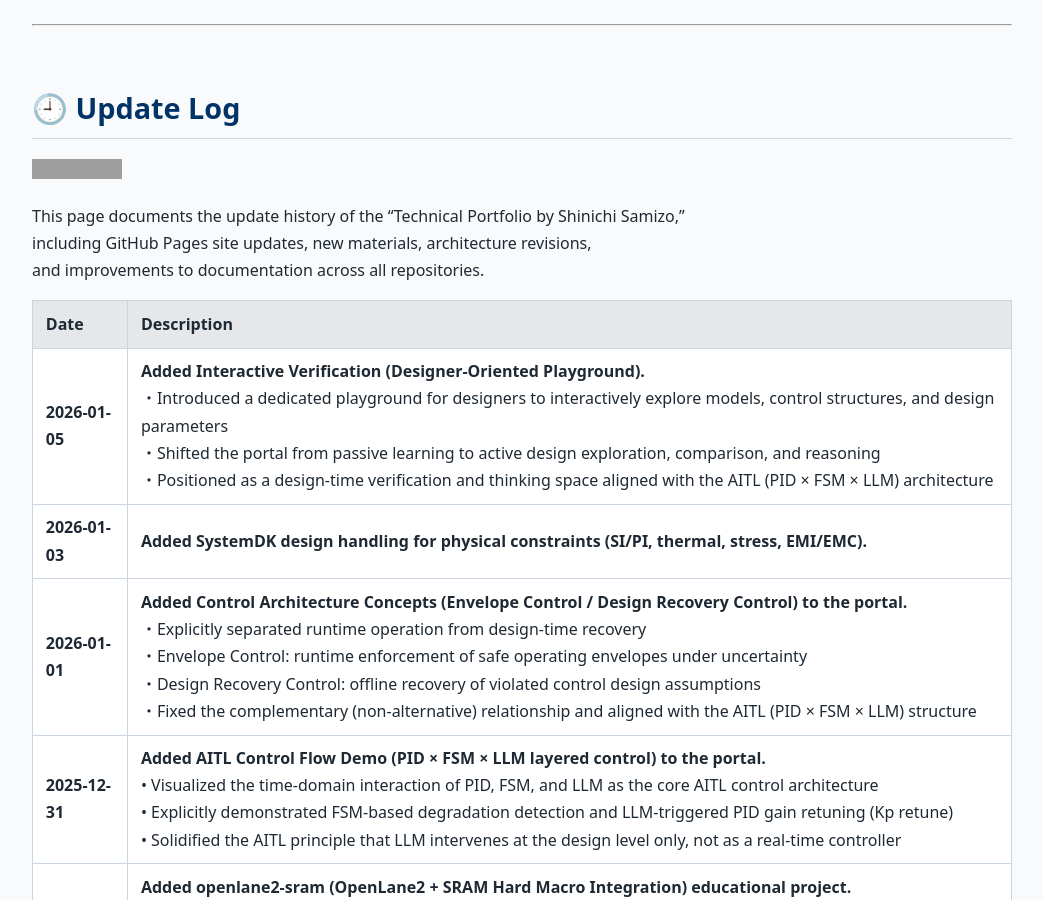
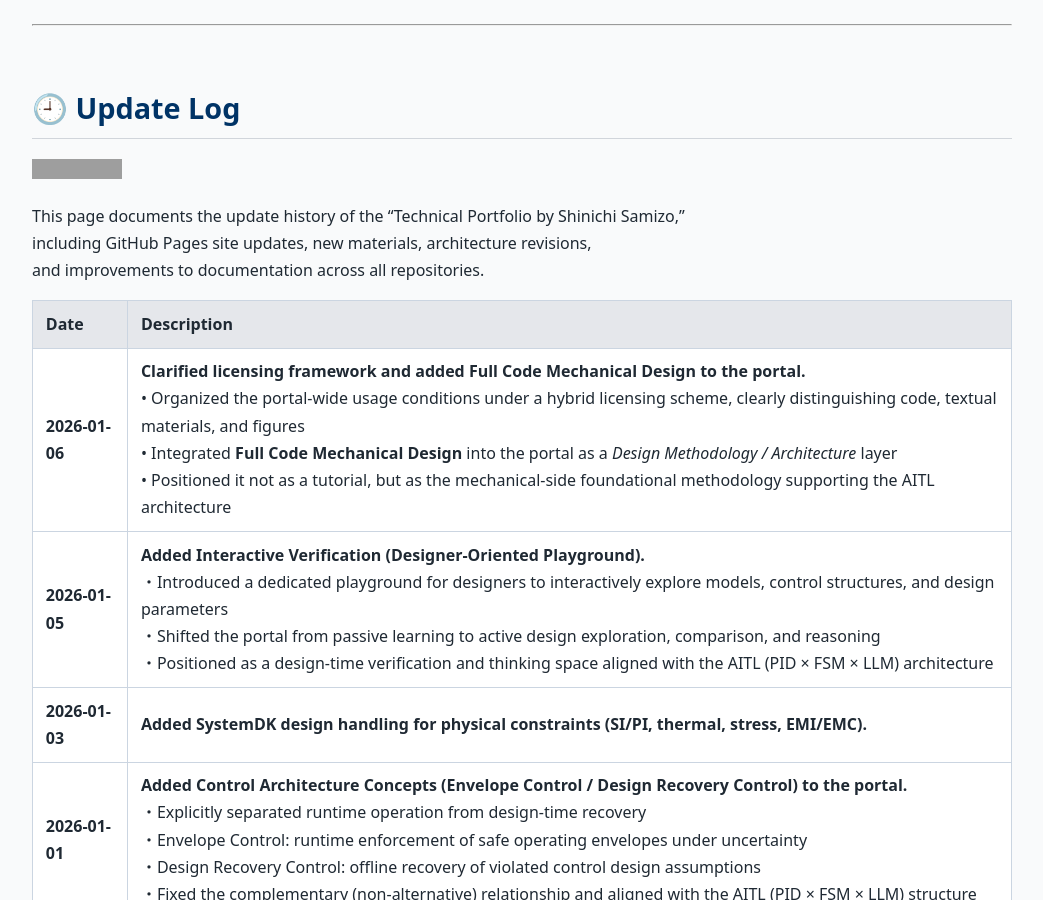
Before and after one commit to Samizo-AITL/Samizo-AITL.github.io, a Jekyll site: the page built from about/update/en/index.md, in a window 1280 px wide and 900 px high. Shown: the whole window, without its empty margins (118-1161 px from the left). Built offline with Jekyll 4.4.1, drawn with Linux system fonts in a browser that asks for light colours; grey boxes are pictures that could not be loaded.

Commit message:
Update index.md

```diff
--- a/about/update/en/index.md
+++ b/about/update/en/index.md
@@ -14,6 +14,7 @@ and improvements to documentation across all repositories.
 
 | Date       | Description                                                                 |
 |------------|-----------------------------------------------------------------------------|
+| **2026-01-06** | **Clarified licensing framework and added Full Code Mechanical Design to the portal.**<br>• Organized the portal-wide usage conditions under a hybrid licensing scheme, clearly distinguishing code, textual materials, and figures<br>• Integrated **Full Code Mechanical Design** into the portal as a *Design Methodology / Architecture* layer<br>• Positioned it not as a tutorial, but as the mechanical-side foundational methodology supporting the AITL architecture |
 | **2026-01-05** | **Added Interactive Verification (Designer-Oriented Playground).**<br>・Introduced a dedicated playground for designers to interactively explore models, control structures, and design parameters<br>・Shifted the portal from passive learning to active design exploration, comparison, and reasoning<br>・Positioned as a design-time verification and thinking space aligned with the AITL (PID × FSM × LLM) architecture |
 | **2026-01-03** | **Added SystemDK design handling for physical constraints (SI/PI, thermal, stress, EMI/EMC).** |
 | **2026-01-01** | **Added Control Architecture Concepts (Envelope Control / Design Recovery Control) to the portal.**<br>・Explicitly separated runtime operation from design-time recovery<br>・Envelope Control: runtime enforcement of safe operating envelopes under uncertainty<br>・Design Recovery Control: offline recovery of violated control design assumptions<br>・Fixed the complementary (non-alternative) relationship and aligned with the AITL (PID × FSM × LLM) structure |
```
